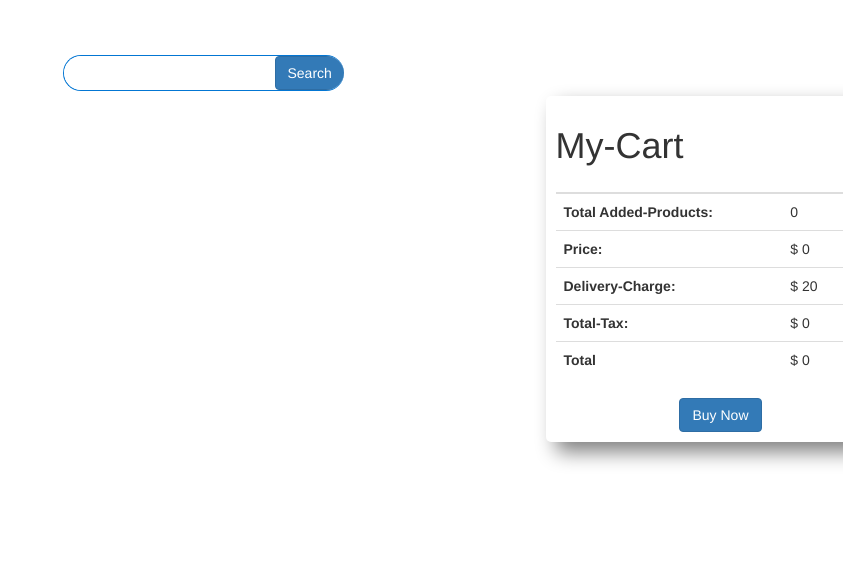
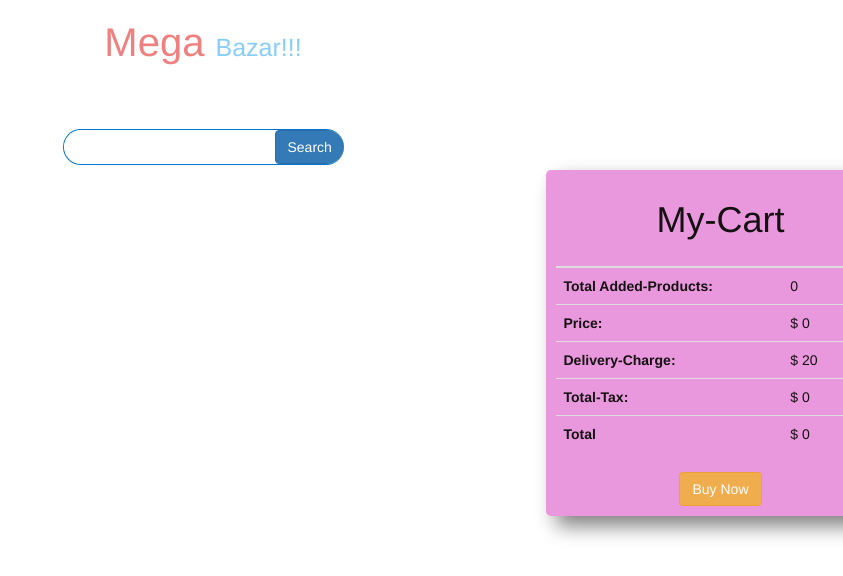
Before and after one commit to Mustakmia/mega-bazar-site-js, a plain HTML site: page index.html in a window 1280 px wide. Shown: the whole page, without its empty margins (437-1280 px from the left). Drawn offline with nearby package versions, Linux system fonts and the light colour scheme; no server answers.

Commit message:
some change

```diff
--- a/css/style.css
+++ b/css/style.css
@@ -1,6 +1,19 @@
 body {
     overflow-x: hidden;
     font-family: "Montserrat", sans-serif;
+}
+
+.mega {
+    text-align: center;
+    color: lightcoral;
+    font-size: 40px;
+    font-weight: 30px;
+}
+
+.name-ui {
+    color: lightskyblue;
+    font-size: 25px;
+    font-weight: 30px;
 }
 
 .search-field {
@@ -89,6 +102,11 @@ body {
     border-radius: 5px;
     margin-right: 30px;
     position: fixed;
+    background-color: rgb(213 46 185 / 49%);
+}
+
+#my-cart {
+    color: rgb(20, 17, 17);
 }
 
 .cart-main {
@@ -102,12 +120,13 @@ body {
     }
     .cart {
         width: 300px;
-        /* border: 1px solid green; */
+        border: 1px solid green;
         padding: 10px;
         box-shadow: 10px 10px 20px gray;
         border-radius: 5px;
         margin-right: 30px;
         position: fixed;
+        background-color: rgb(42, 31, 90);
     }
     .cart-main {
         padding-right: 10px;
--- a/index.html
+++ b/index.html
@@ -5,7 +5,7 @@
     <meta charset="UTF-8" />
     <meta http-equiv="X-UA-Compatible" content="IE=edge" />
     <meta name="viewport" content="width=device-width, initial-scale=1.0" />
-    <title>FakeStore</title>
+    <title>Mega-Bazar</title>
     <link rel="stylesheet" href="./css/style.css" />
     <!-- Latest compiled and minified CSS -->
     <link rel="stylesheet" href="https://maxcdn.bootstrapcdn.com/bootstrap/3.3.7/css/bootstrap.min.css" integrity="sha384-BVYiiSIFeK1dGmJRAkycuHAHRg32OmUcww7on3RYdg4Va+PmSTsz/K68vbdEjh4u" crossorigin="anonymous" />
@@ -18,7 +18,12 @@
 
 <body>
     <header></header>
+
+
     <main class="main">
+        <div class="site-name">
+            <h1 class="mega">Mega <span class="name-ui">Bazar!!!</span> </h1>
+        </div>
         <div class="search-field">
             <div class="search-box">
                 <input id="input-field" class="search-field" type="text" />
@@ -36,8 +41,8 @@
             <div class="col-md-3 col-lg-3 col-sm-5 cart-main">
                 <div class="cart" id="my-cart">
                     <table class="table">
-                        <thead>
-                            <h1>My-Cart</h1>
+                        <thead class="">
+                            <h1 class="text-center" id="my-card">My-Cart</h1>
                             <tr>
                                 <th scope="col"></th>
                                 <th scope="col"></th>
@@ -78,7 +83,7 @@
                         </tbody>
                     </table>
                     <div class="parces text-center">
-                        <button class="btn btn-primary text-center">Buy Now</button>
+                        <button class="btn btn-warning text-center">Buy Now</button>
                     </div>
                 </div>
             </div>
--- a/js/app.js
+++ b/js/app.js
@@ -25,8 +25,8 @@ const showProducts = (products) => {
       <h2>Price: $ ${product.price}</h2>
       <p>Rating:${product.rating.rate}</p>
       <p>Review:${product.rating.count}</p>
-      <button onclick="addToCart(${product.id},${product.price})" id="addToCart-btn" class="buy-now btn btn-success">add to cart</button>
-      <button id="details-btn" class="btn btn-danger">Details</button>
+      <button onclick="addToCart(${product.id},${product.price})" id="addToCart-btn" class="buy-now btn btn-info">add to cart</button>
+      <button id="details-btn" class="btn btn-warning">Details</button>
       </div>
       </div>
       `;
```
